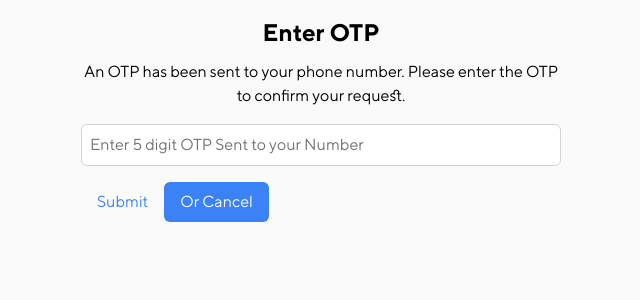
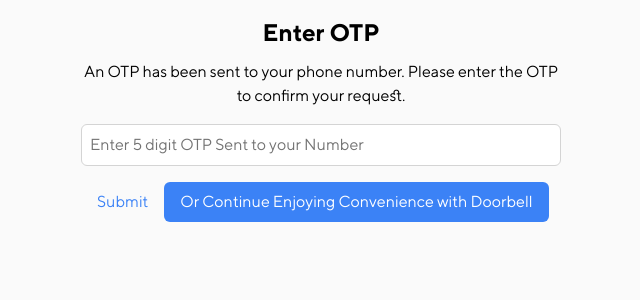
Before and after one commit to liwoo/doorbell-site, a Next.js app: page /revoke in a window 1280 px wide. Both pictures are taken after typing "5" into the empty fields and a click on the button "Revoke My Data". Shown: the top 300 px of the page, without its empty margins (319-959 px from the left). Built offline with nearby package versions, Linux system fonts and the light colour scheme.

Commit message:
discourage from OTP

```diff
--- a/src/pages/revoke.jsx
+++ b/src/pages/revoke.jsx
@@ -39,7 +39,7 @@ export default function Revoke() {
           <div className="flex gap-y-4 my-4">
             <button className="rounded-md px-4 py-2 text-blue-500 border-blue-500">Submit</button>
             <Link href={'/'} className="rounded-md bg-blue-500 px-4 py-2 text-white hover:bg-blue-600">
-              Or Cancel
+              Or Continue Enjoying Convenience with Doorbell
             </Link>
           </div>
         </form>
```
